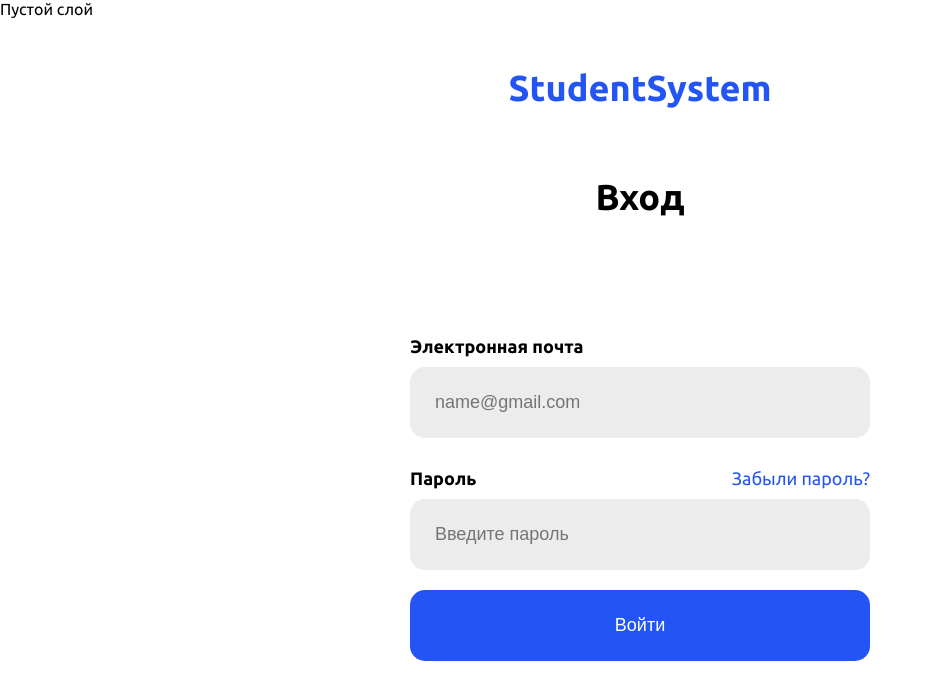
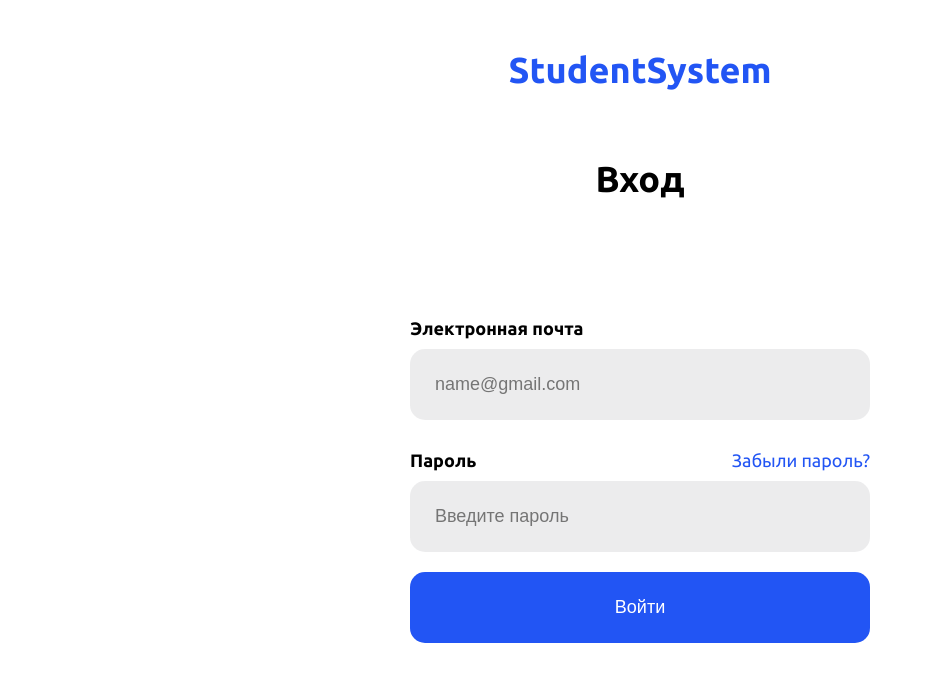
Before and after one commit to Student-developments-Inc/stusy, a Vue app in the folder stusy-ui/: page /auth in a window 1280 px wide. Shown: the top 700 px of the page, without its empty margins (0-932 px from the left). Built offline with nearby package versions, Linux system fonts and the light colour scheme.

Commit message:
refactor: Убран вывод дебаг сообщений

```diff
--- a/stusy-ui/src/App.vue
+++ b/stusy-ui/src/App.vue
@@ -12,7 +12,6 @@ import EmptyLayout from "@/layouts/EmptyLayout";
 export default {
   computed: {
     layout() {
-      console.log(this.$route.meta.layout)
       return this.$route.meta.layout
     }
   },
--- a/stusy-ui/src/layouts/EmptyLayout.vue
+++ b/stusy-ui/src/layouts/EmptyLayout.vue
@@ -1,5 +1,4 @@
 <template>
-  <p>Пустой слой</p>
   <router-view/>
 </template>
 
--- a/stusy-ui/src/layouts/HomeLayout.vue
+++ b/stusy-ui/src/layouts/HomeLayout.vue
@@ -1,5 +1,4 @@
 <template>
-  <p>Домашний слой</p>
   <div class="homepage">
     <AsideMenu/>
     <router-view/>
```
